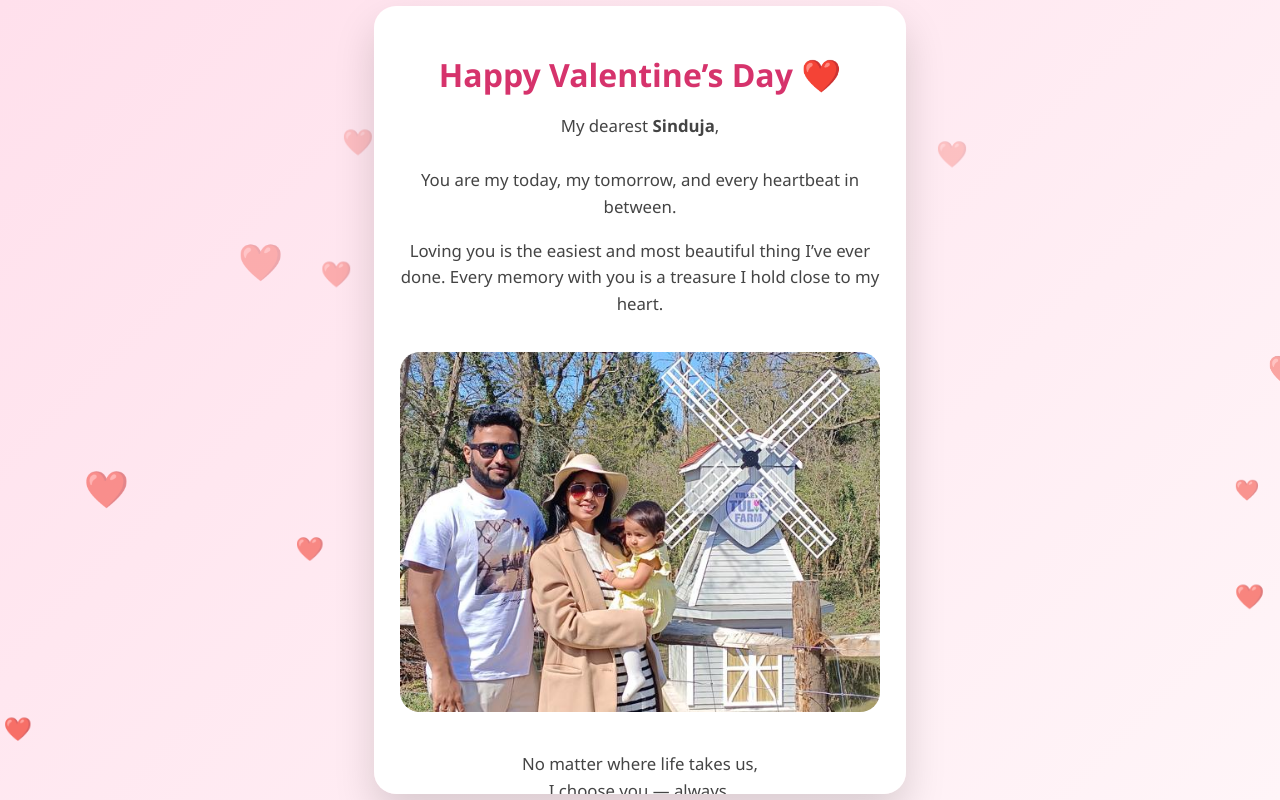
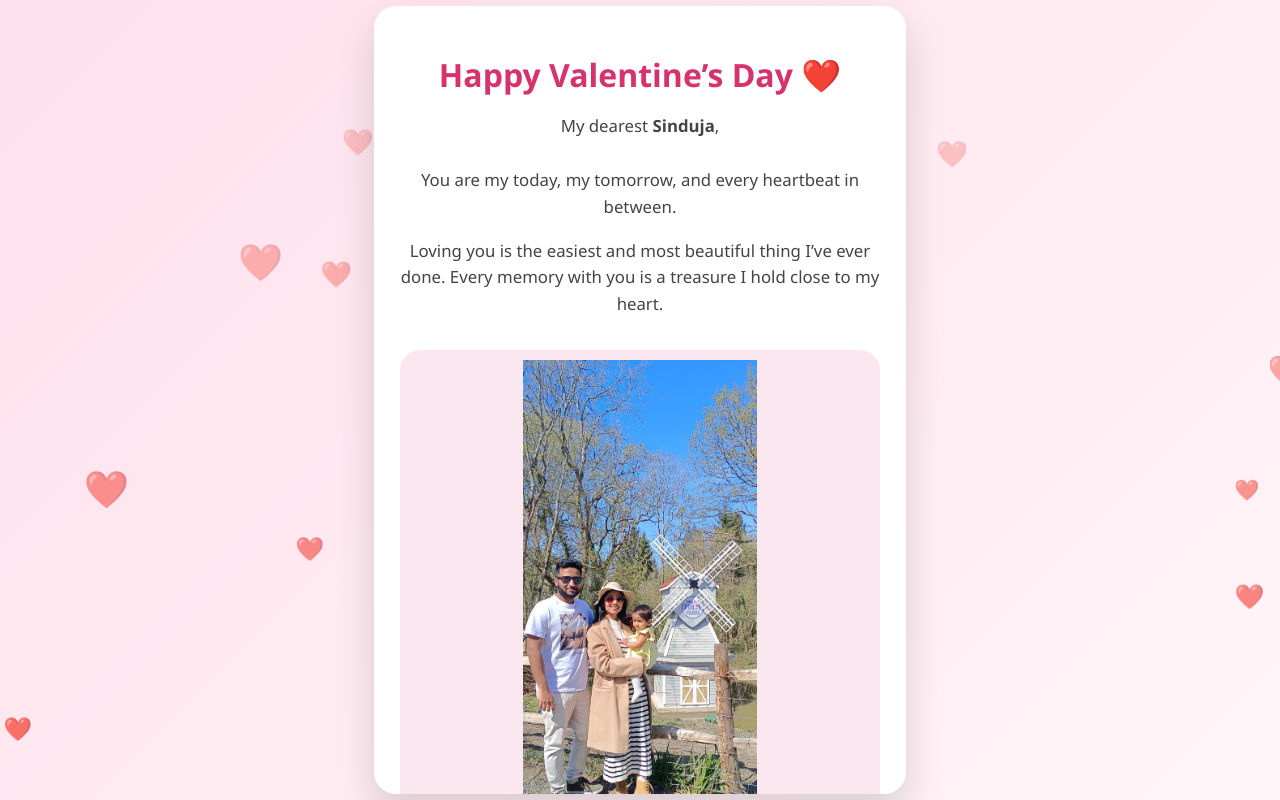
Before and after one commit to Gokul-gok/valentine, a plain HTML site: page index.html in a window 1280 px wide. Both pictures are taken after a click on the button "Open Your Gift 💝". Shown: the top 800 px of the page. Drawn offline with Linux system fonts and the light colour scheme.

Commit message:
Fix slideshow image cropping and styles
Updated slideshow styles and image handling.

```diff
--- a/index.html
+++ b/index.html
@@ -65,19 +65,23 @@
       display: none;
     }
 
-    /* Slideshow */
+    /* Slideshow container */
     .slideshow {
-      margin: 34px 0;
+      margin: 32px 0;
+      background: #fbe7ef;
+      border-radius: 20px;
+      padding: 10px;
     }
 
+    /* IMAGE FIX — NO CROPPING */
     .slideshow img {
       width: 100%;
-      height: 45vh;
-      max-height: 400px;
-      min-height: 280px;
-      object-fit: cover;
-      border-radius: 20px;
-      animation: fadeIn 1s ease;
+      height: auto;
+      max-height: 65vh;
+      object-fit: contain; /* 🔑 KEY FIX */
+      border-radius: 16px;
+      display: block;
+      margin: 0 auto;
     }
 
     .signature {
@@ -147,7 +151,6 @@
       document.querySelector("button").style.display = "none";
     }
 
-    // Slideshow photos
     const photos = [
       "photos/1.jpg",
       "photos/2.jpg",
@@ -161,9 +164,8 @@
       if (!img) return;
       index = (index + 1) % photos.length;
       img.src = photos[index];
-    }, 3000);
+    }, 3500);
 
-    // Floating hearts
     function createHeart() {
       const heart = document.createElement("div");
       heart.className = "heart";
```
